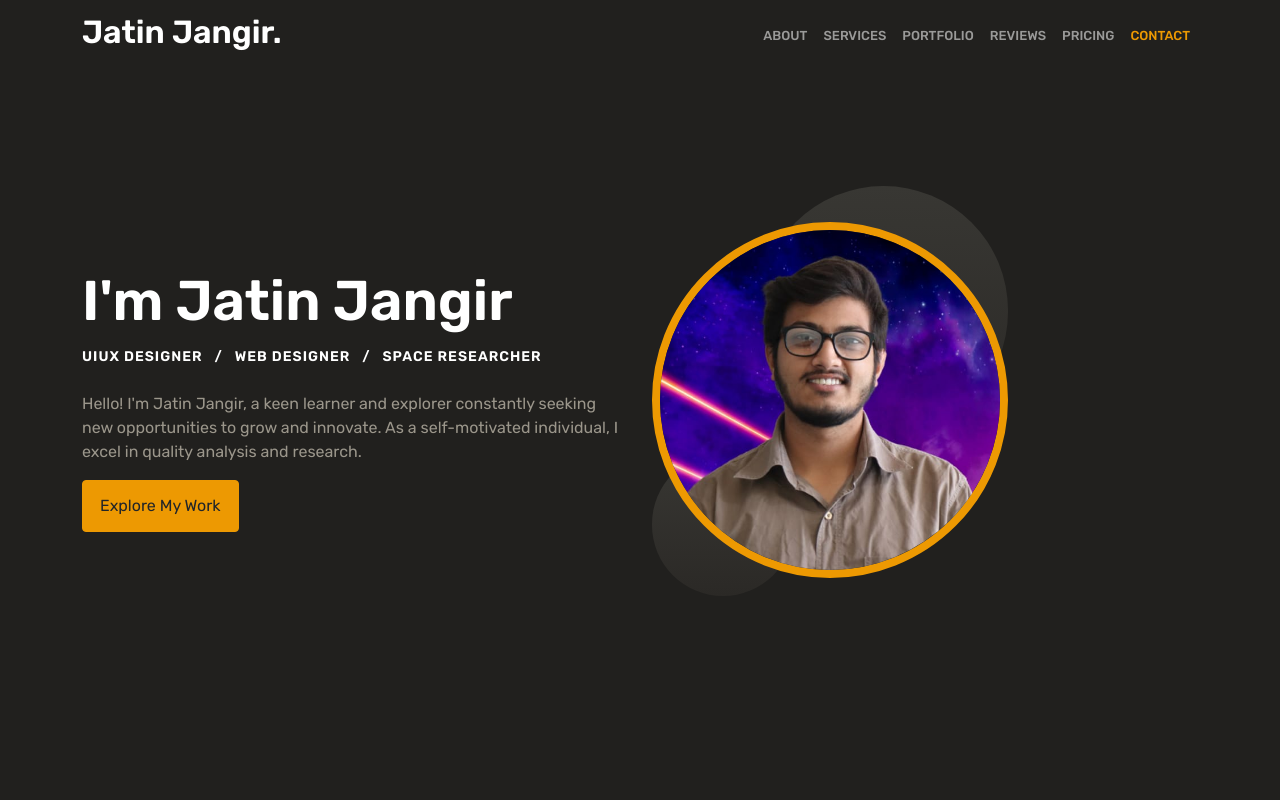
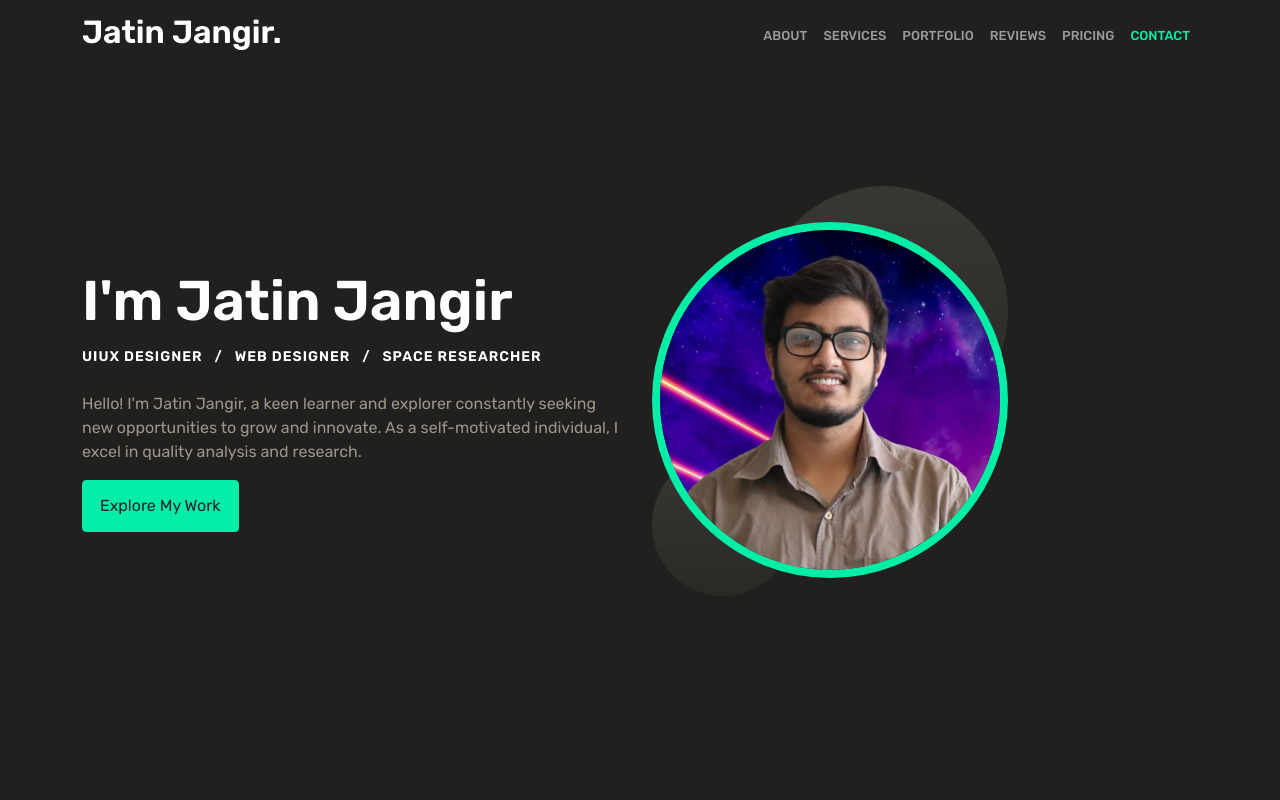
Before and after one commit to Jatinj0/Sample-Portfolio, a plain HTML site: page index.html in a window 1280 px wide. Shown: the top 800 px of the page. Drawn offline with nearby package versions, Linux system fonts and the light colour scheme; files that its build step writes are made by us from their sources; files whose address does not match are found by name.

Commit message:
Add files via upload

```diff
--- a/style.css
+++ b/style.css
@@ -3,7 +3,7 @@
 :root {
     --dark1: #21201E;
     --dark2: #2D2B29;
-    --brand: #ED9902;
+    --brand: #02eda6;
     --white: #ffffff;
     --body: #9B968B;
 }
```
